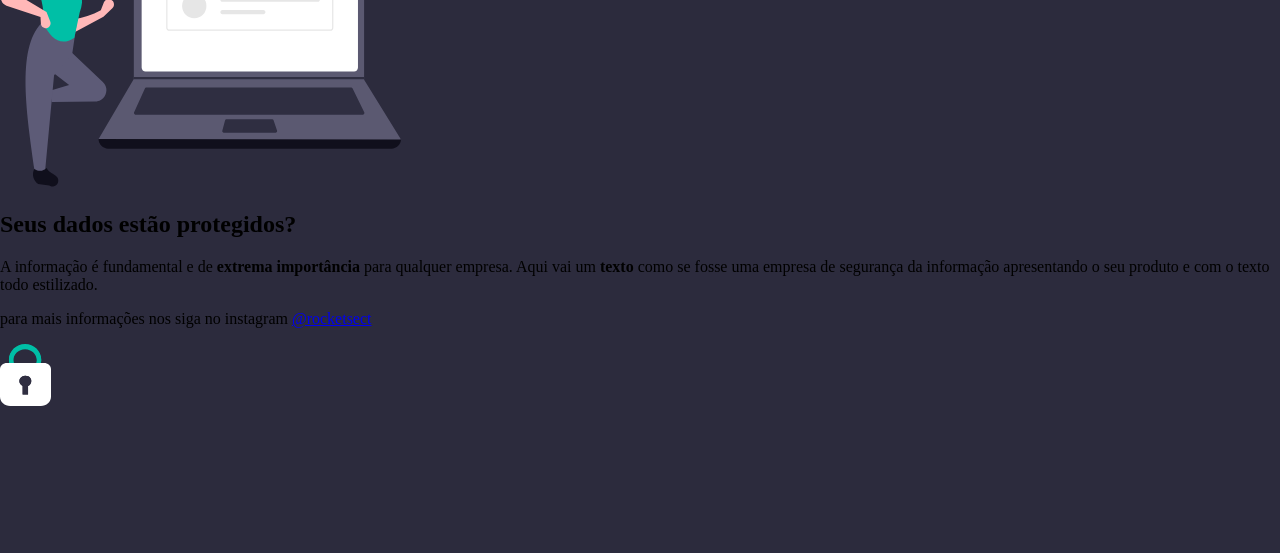
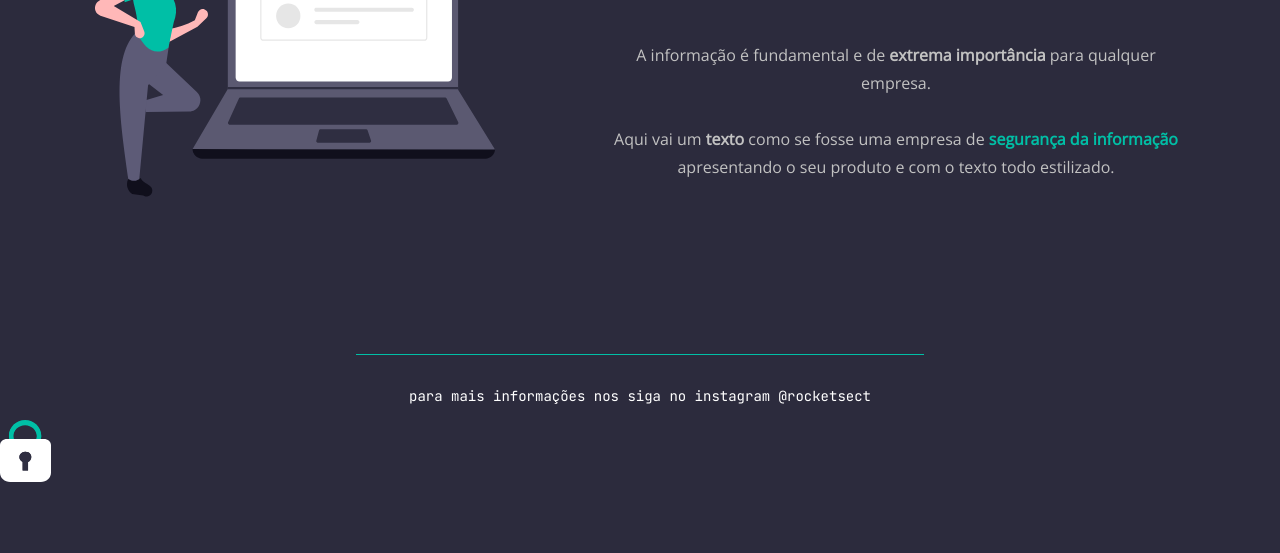
Before and after one commit to bpinheiro8/proj02Extra-Explorer, a plain HTML site: page index.html in a window 1280 px wide. Shown: the part 318-871 px from the top of the page. Before the commit the page ends 800 px from the top, so only its background shows below. Drawn offline with nearby package versions, Linux system fonts and the light colour scheme.

Commit message:
finishing file index and style

```diff
--- a/index.html
+++ b/index.html
@@ -32,8 +32,9 @@
       <section>
         <h1>Seus dados estão <span>protegidos</span>?</h1>
         <p>
-          A informação é fundamental e de <strong>extrema importância</strong> para qualquer empresa. Aqui vai um <strong>texto</strong> como se fosse
-          uma empresa de <span>segurança da informação</span> apresentando o seu produto e com o texto todo estilizado.
+          A informação é fundamental e de <strong>extrema importância</strong> para qualquer empresa. <br /><br />
+          Aqui vai um <strong>texto</strong> como se fosse uma empresa de <span>segurança da informação</span> apresentando o seu produto e com o
+          texto todo estilizado.
         </p>
       </section>
     </main>
@@ -41,6 +42,6 @@
       <div class="linha"></div>
       <p>para mais informações nos siga no instagram <a href="#">@rocketsect</a></p>
     </footer>
-    <img src="assets/padlock-decoration.svg" alt="Rocket.sect" />
+    <img id="imgfooter" src="assets/padlock-decoration.svg" alt="Rocket.sect" />
   </body>
 </html>
--- a/style.css
+++ b/style.css
@@ -5,7 +5,9 @@ font-family: 'Open Sans', sans-serif;
 
 body {
   margin: 0;
+  padding: 0;
   background: #2c2b3d;
+  min-height: 100vh;
 }
 
 nav {
@@ -29,8 +31,81 @@ nav ul li {
 
 nav ul li a {
   font-family: "JetBrains Mono", monospace;
-  font-weight: 28px;
+  line-height: 28px;
   font-size: 14px;
   color: #ffffff;
   text-decoration: none;
 }
+
+nav ul li a:hover {
+  font-weight: bold;
+}
+
+main {
+  width: 1092px;
+  margin: 0 auto 157px;
+  display: flex;
+  align-items: center;
+  justify-content: space-between;
+}
+
+main img {
+  margin-right: 77px;
+}
+
+main section {
+  width: 580px;
+  text-align: center;
+}
+
+main section h1 {
+  font-family: "JetBrains Mono", monospace;
+  font-size: 33px;
+  line-height: 40px;
+  font-weight: bold;
+  color: #ffffff;
+  margin-bottom: 59px;
+}
+
+main section h1 span {
+  color: #00bfa6;
+}
+
+main section p {
+  font-family: "Open Sans", sans-serif;
+  font-size: 16px;
+  line-height: 28px;
+  color: #c2c2c2;
+  text-align: center;
+}
+
+main section p span {
+  color: #00bfa6;
+  font-weight: bold;
+}
+
+footer {
+  margin: auto;
+  width: 568px;
+  border-top: 1px solid #00bfa6;
+}
+
+footer p {
+  margin-top: 27px;
+  font-family: "JetBrains Mono", monospace;
+  font-size: 14px;
+  line-height: 28px;
+  color: #ffffff;
+  text-align: center;
+}
+
+footer p a {
+  text-decoration: none;
+  color: #ffffff;
+}
+
+#imgfooter {
+  position: fixed;
+  left: 0;
+  bottom: 0;
+}
```
